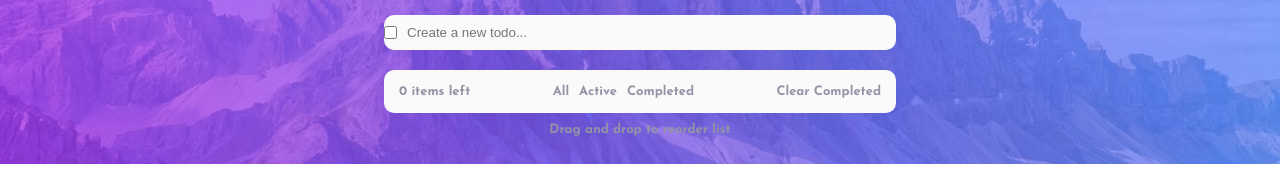
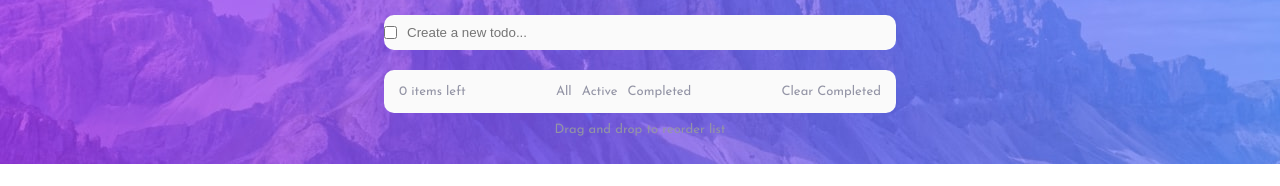
Before and after one commit to HermesPasser/todo, a React (Create React App) app: page / in a window 1280 px wide. Shown: the part 136-322 px from the top of the page. Built offline with nearby package versions, Linux system fonts and the light colour scheme.

Commit message:
set small text weight to 300

```diff
--- a/src/index.css
+++ b/src/index.css
@@ -120,6 +120,7 @@ header button {
     padding: 15px;
 	color: var(--text-bottom);
 	font-size: small;
+	font-weight: 300;
 }
 
 .inner-filter-wrapper span:nth-child(2) {
@@ -153,6 +154,7 @@ input[type="text"] {
 	text-align: center;
 	color: var(--text-bottom);
 	font-size: small;
+	font-weight: 300;
 }
 
 .completed-task {
```
